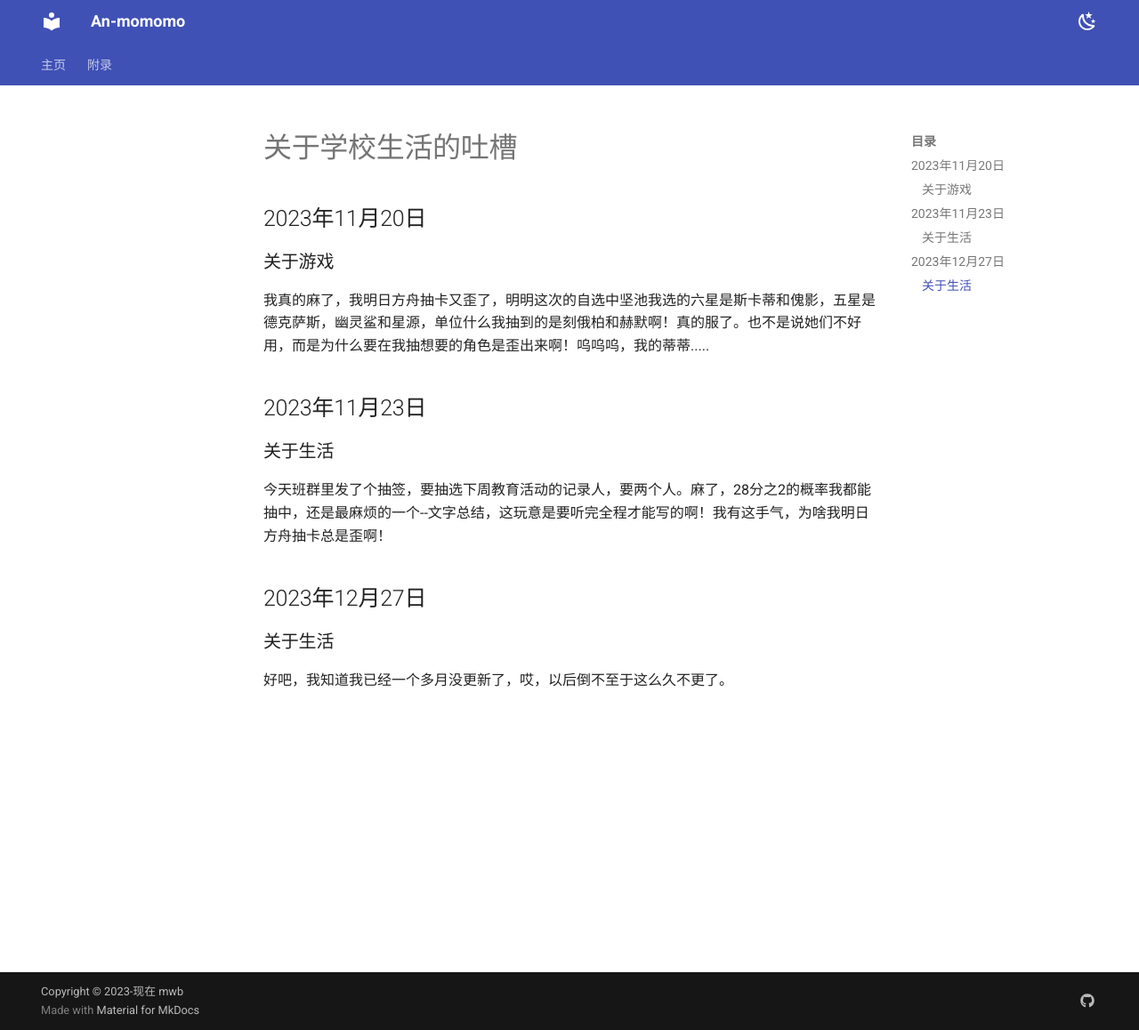
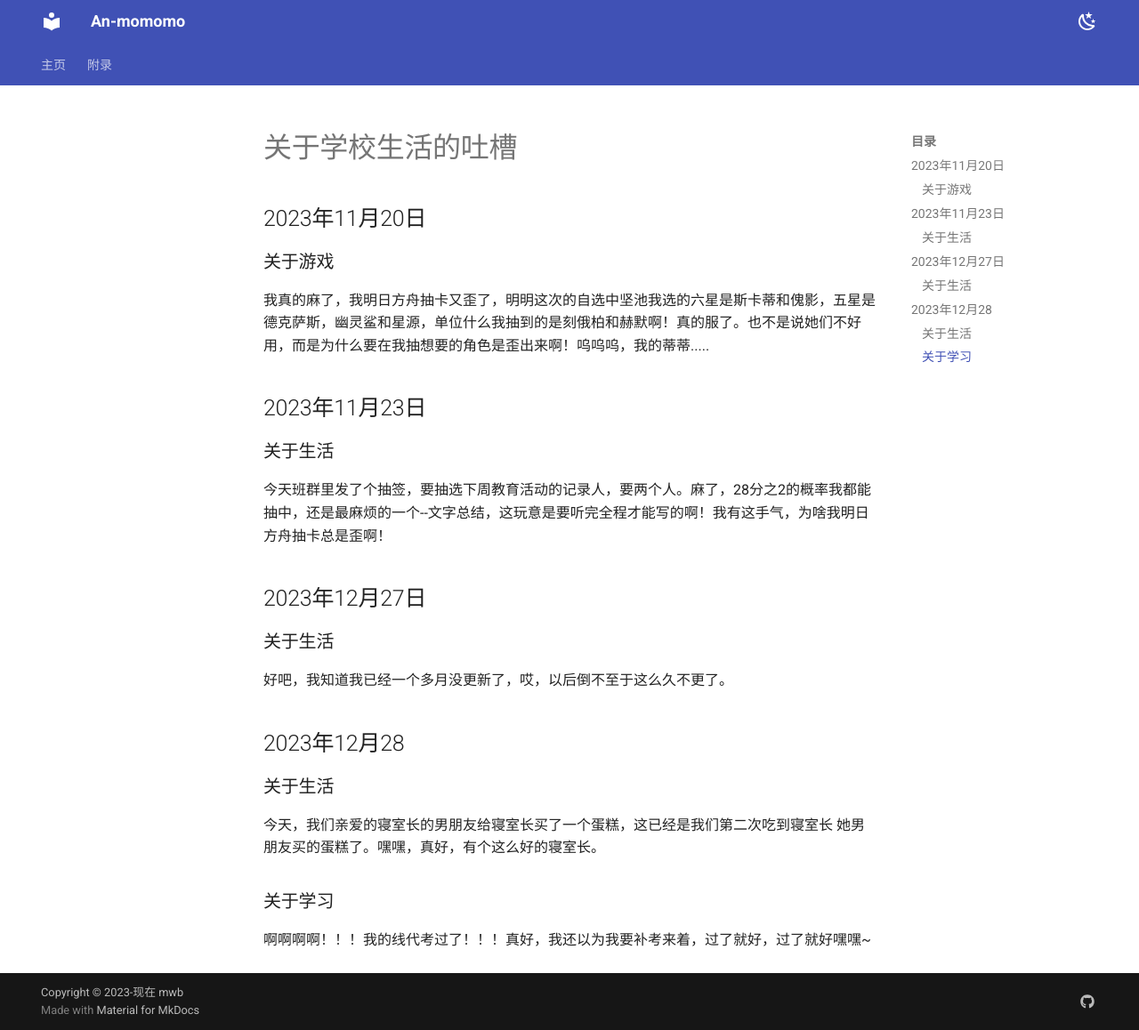
Before and after one commit to An-momomo/mo-blog, an MkDocs documentation site: the page built from docs/吐槽.md, in a window 1280 px wide and 1158 px high. Shown: the whole window at 89% size. Built offline with MkDocs 1.6.1 and Material for MkDocs 9.7.7, drawn with Linux system fonts in a browser that asks for light colours.

Commit message:
2023-12-28_23:24:43 update

```diff
--- a/docs/吐槽.md
+++ b/docs/吐槽.md
@@ -17,3 +17,14 @@
 ### 关于生活
 
 好吧，我知道我已经一个多月没更新了，哎，以后倒不至于这么久不更了。
+
+## 2023年12月28
+
+### 关于生活
+
+今天，我们亲爱的寝室长的男朋友给寝室长买了一个蛋糕，这已经是我们第二次吃到寝室长
+她男朋友买的蛋糕了。嘿嘿，真好，有个这么好的寝室长。
+
+### 关于学习
+
+啊啊啊啊！！！我的线代考过了！！！真好，我还以为我要补考来着，过了就好，过了就好嘿嘿~
```
